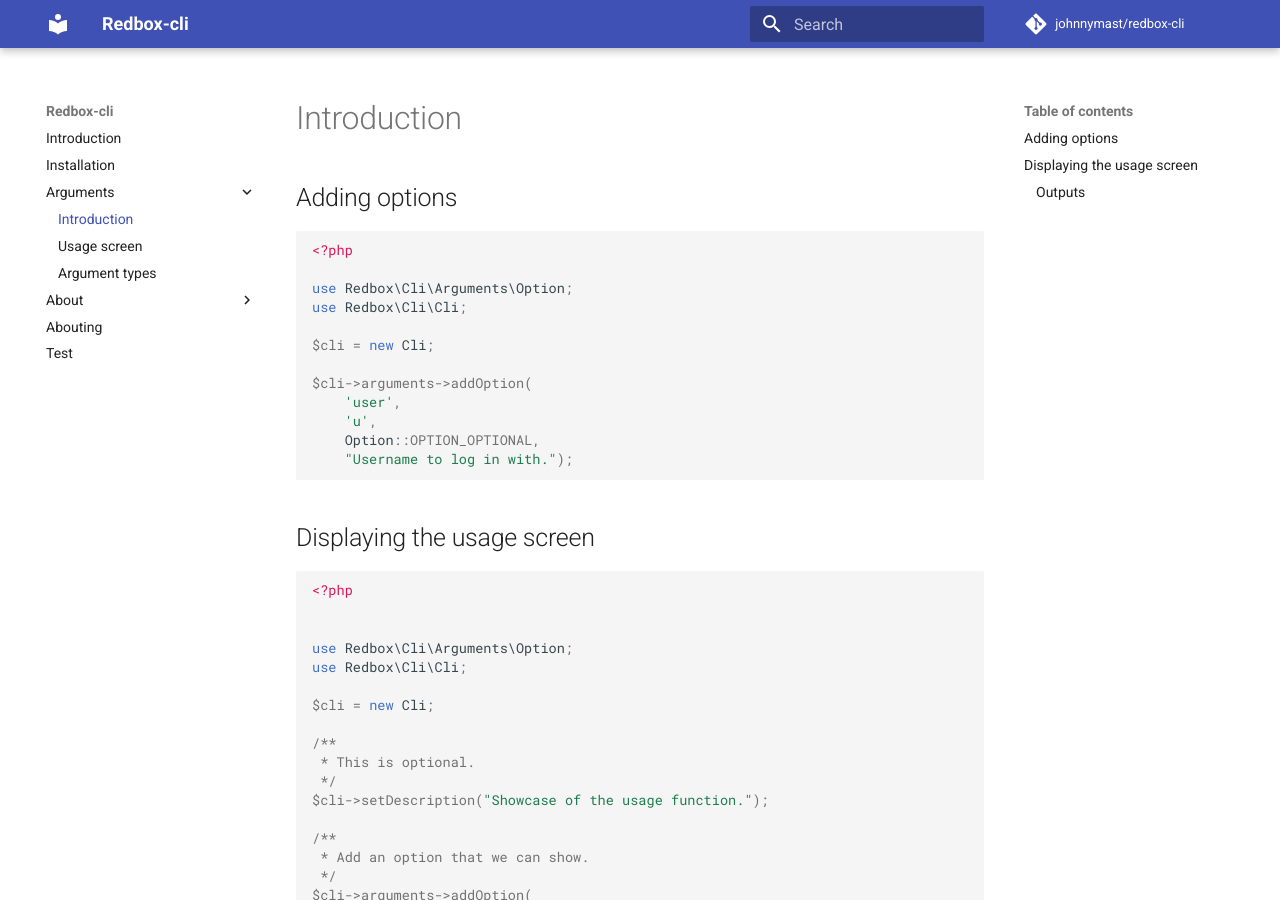
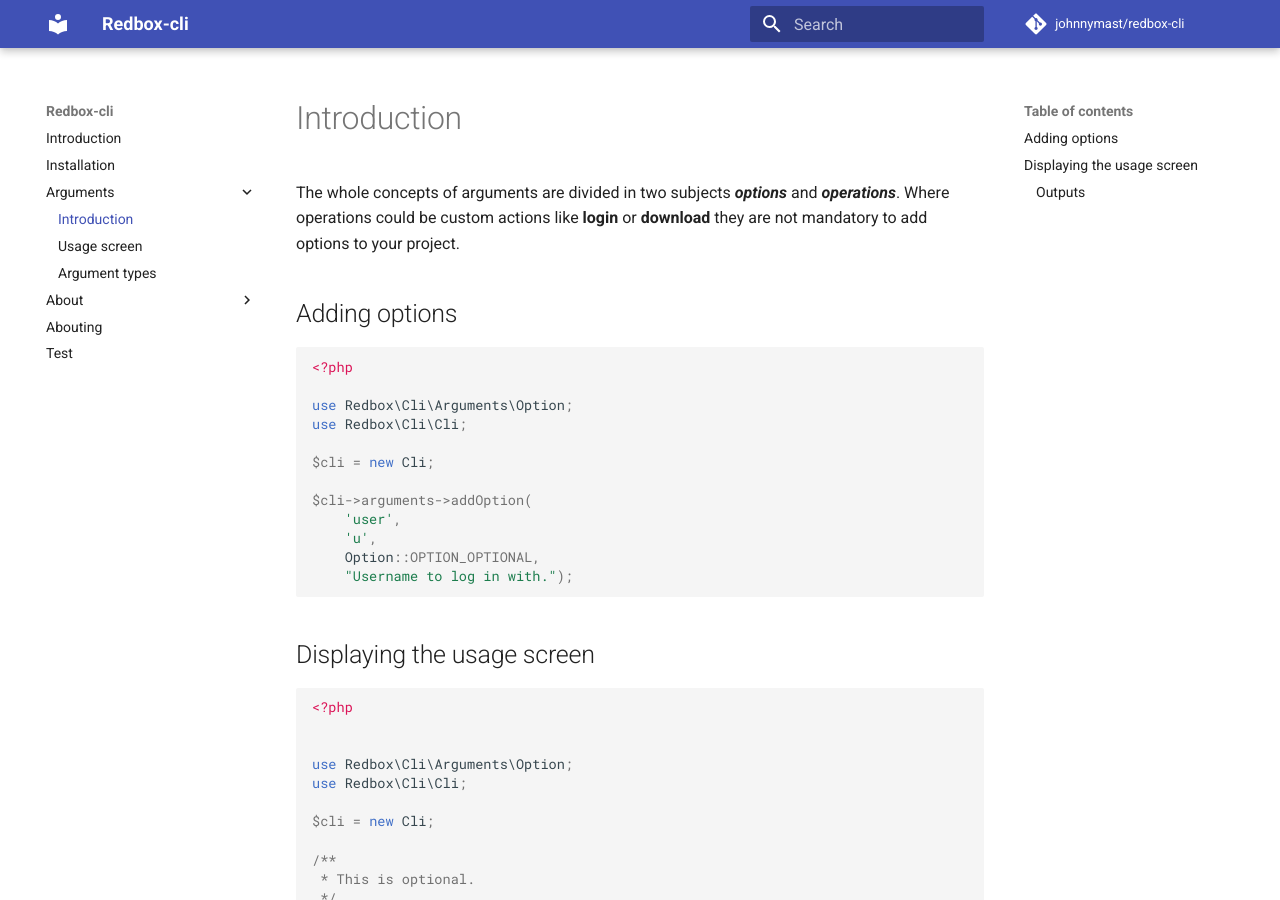
Before and after one commit to johnnymast/redbox-cli, an MkDocs documentation site: the page built from docs/arguments/introduction.md, in a window 1280 px wide and 900 px high. Built offline with MkDocs 1.6.1 and Material for MkDocs 9.7.7, drawn with Linux system fonts in a browser that asks for light colours; comment, search, counter and statistics services are not loaded.

```diff
--- a/docs/arguments/introduction.md
+++ b/docs/arguments/introduction.md
@@ -1,4 +1,7 @@
 # Introduction
+
+The whole concepts of arguments are divided in two subjects ***options*** and ***operations***.
+Where operations could be custom actions like **login** or **download** they are not mandatory to add options to your project.
 
 ## Adding options
 
```
